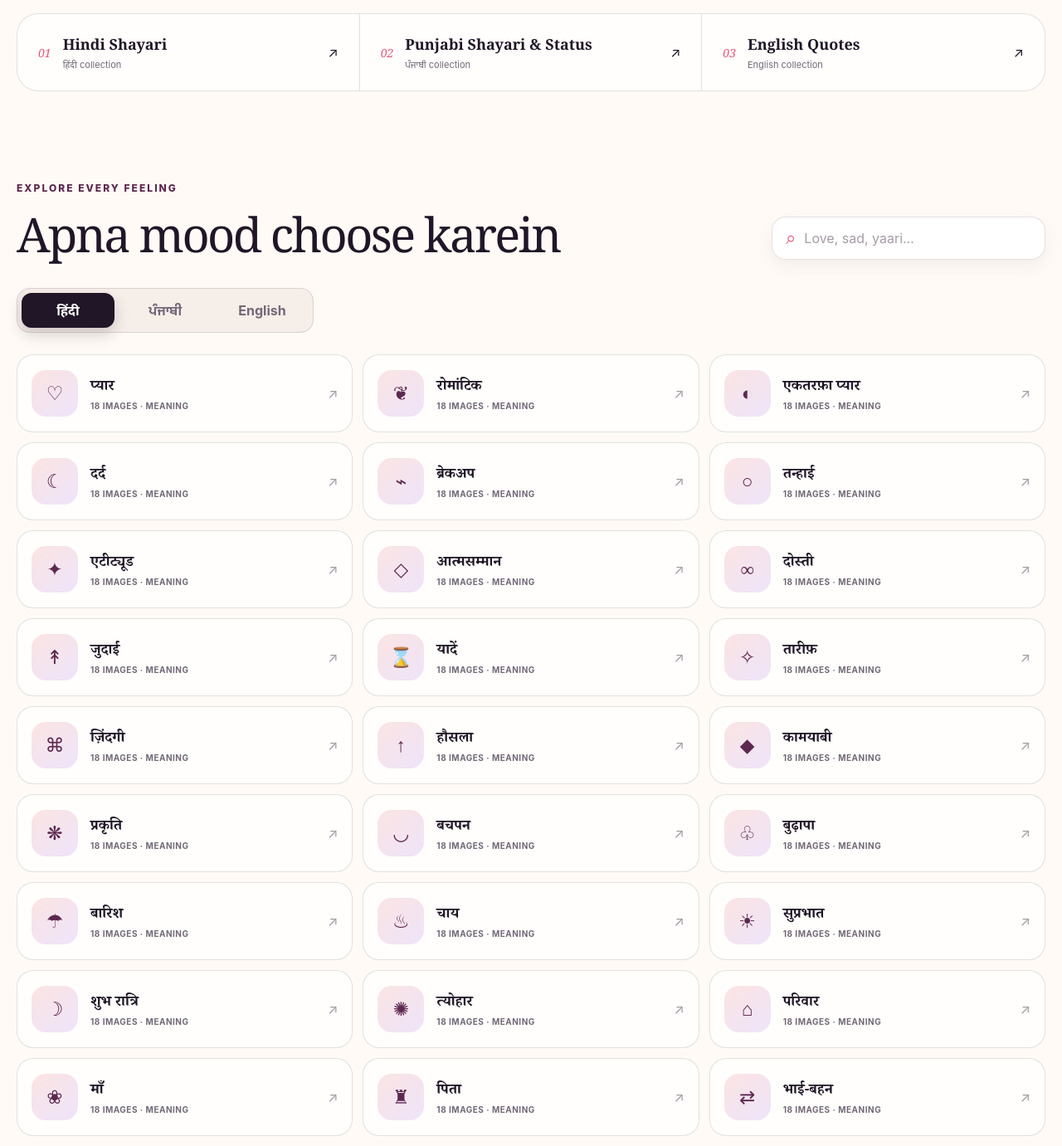
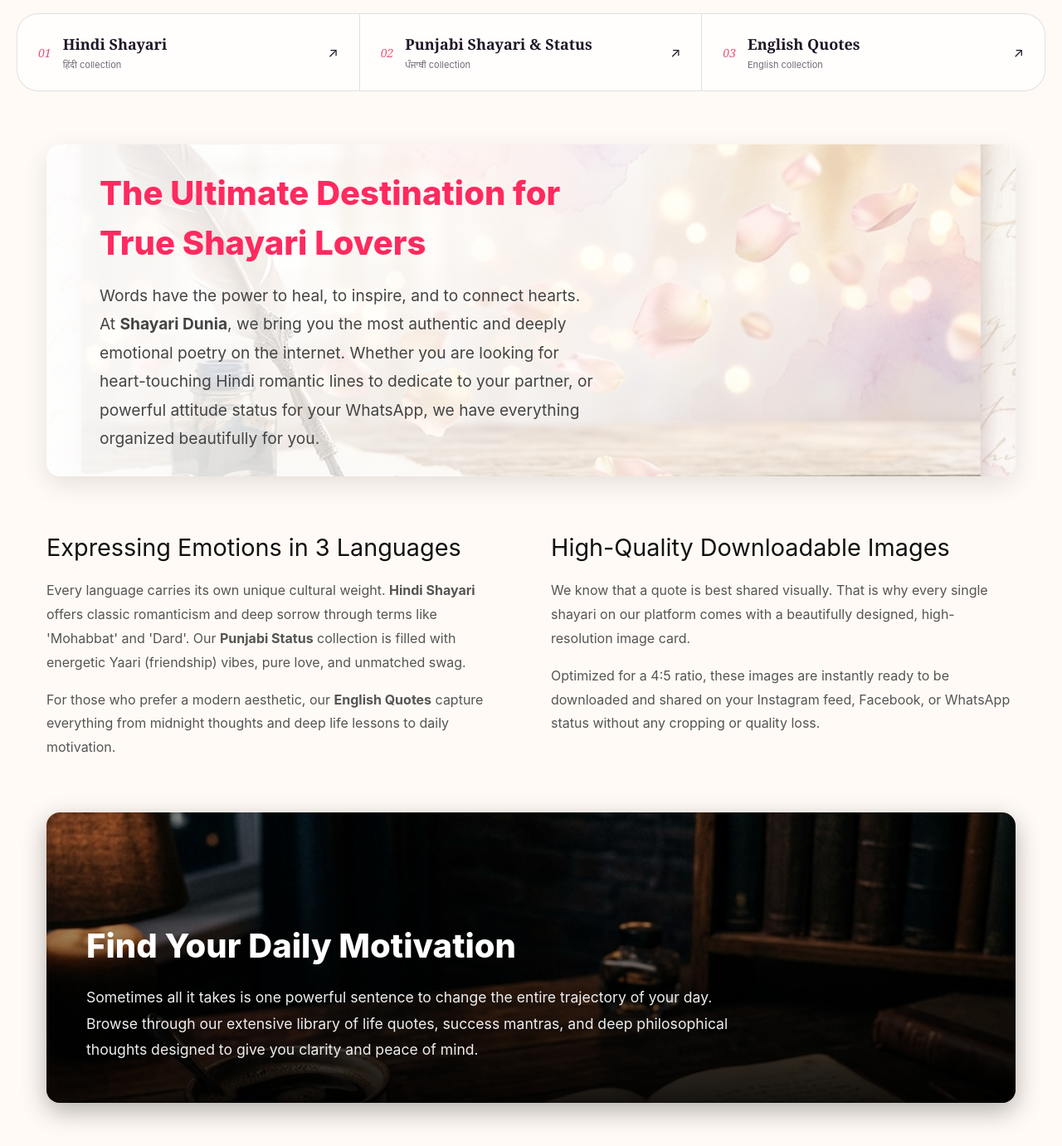
Before and after one commit to asbusiness276-cyber/shayaridunia, a Next.js app: page / in a window 1280 px wide. Shown: the part 947-2328 px from the top of the page at 83% size. Built offline with nearby package versions, Linux system fonts and the light colour scheme; no server answers.

Commit message:
feat: Add aesthetic images and deep SEO content to homepage

```diff
--- /dev/null
+++ b/app/components/HomeSEOContent.tsx
@@ -0,0 +1,70 @@
+import Image from 'next/image';
+
+export function HomeSEOContent() {
+  return (
+    <section className="seo-content" style={{ padding: '4rem 1rem', maxWidth: '1200px', margin: '0 auto' }}>
+
+      {/* Banner 1: Hero SEO */}
+      <div style={{ position: 'relative', borderRadius: '16px', overflow: 'hidden', marginBottom: '4rem', boxShadow: '0 10px 30px rgba(0,0,0,0.1)' }}>
+        <Image
+          src="/hero-banner.jpg"
+          alt="Beautiful Shayari Banner with Quill and Rose Petals"
+          width={1200}
+          height={600}
+          style={{ width: '100%', maxHeight: '400px', objectFit: 'cover', display: 'block' }}
+        />
+        <div style={{ position: 'absolute', top: 0, left: 0, width: '100%', height: '100%', background: 'linear-gradient(to right, rgba(255,255,255,0.95), rgba(255,255,255,0.4))', display: 'flex', flexDirection: 'column', justifyContent: 'center', padding: '2rem 4rem' }}>
+          <h2 style={{ fontSize: '2.5rem', fontWeight: 800, color: '#ff2a5f', marginBottom: '1rem', maxWidth: '600px' }}>
+            The Ultimate Destination for True Shayari Lovers
+          </h2>
+          <p style={{ fontSize: '1.2rem', color: '#444', lineHeight: 1.8, maxWidth: '600px' }}>
+            Words have the power to heal, to inspire, and to connect hearts. At <strong>Shayari Dunia</strong>, we bring you the most authentic and deeply emotional poetry on the internet. Whether you are looking for heart-touching Hindi romantic lines to dedicate to your partner, or powerful attitude status for your WhatsApp, we have everything organized beautifully for you.
+          </p>
+        </div>
+      </div>
+
+      <div style={{ display: 'grid', gridTemplateColumns: 'repeat(auto-fit, minmax(300px, 1fr))', gap: '3rem', marginBottom: '4rem' }}>
+        <div>
+          <h3 style={{ fontSize: '1.8rem', color: '#111', marginBottom: '1rem' }}>Expressing Emotions in 3 Languages</h3>
+          <p style={{ color: '#555', lineHeight: 1.8, marginBottom: '1rem' }}>
+            Every language carries its own unique cultural weight. <strong>Hindi Shayari</strong> offers classic romanticism and deep sorrow through terms like 'Mohabbat' and 'Dard'.
+            Our <strong>Punjabi Status</strong> collection is filled with energetic Yaari (friendship) vibes, pure love, and unmatched swag.
+          </p>
+          <p style={{ color: '#555', lineHeight: 1.8 }}>
+            For those who prefer a modern aesthetic, our <strong>English Quotes</strong> capture everything from midnight thoughts and deep life lessons to daily motivation.
+          </p>
+        </div>
+
+        <div>
+          <h3 style={{ fontSize: '1.8rem', color: '#111', marginBottom: '1rem' }}>High-Quality Downloadable Images</h3>
+          <p style={{ color: '#555', lineHeight: 1.8, marginBottom: '1rem' }}>
+            We know that a quote is best shared visually. That is why every single shayari on our platform comes with a beautifully designed, high-resolution image card.
+          </p>
+          <p style={{ color: '#555', lineHeight: 1.8 }}>
+            Optimized for a 4:5 ratio, these images are instantly ready to be downloaded and shared on your Instagram feed, Facebook, or WhatsApp status without any cropping or quality loss.
+          </p>
+        </div>
+      </div>
+
+      {/* Banner 2: English Quotes SEO */}
+      <div style={{ position: 'relative', borderRadius: '16px', overflow: 'hidden', boxShadow: '0 10px 30px rgba(0,0,0,0.3)' }}>
+        <Image
+          src="/quotes-bg.jpg"
+          alt="Cinematic aesthetic background for English Quotes"
+          width={1200}
+          height={600}
+          style={{ width: '100%', maxHeight: '350px', objectFit: 'cover', display: 'block' }}
+        />
+        <div style={{ position: 'absolute', bottom: 0, left: 0, width: '100%', height: '100%', background: 'linear-gradient(to top, rgba(0,0,0,0.9), transparent)', display: 'flex', flexDirection: 'column', justifyContent: 'flex-end', padding: '3rem' }}>
+          <h2 style={{ fontSize: '2.5rem', fontWeight: 800, color: '#fff', marginBottom: '1rem' }}>
+            Find Your Daily Motivation
+          </h2>
+          <p style={{ fontSize: '1.1rem', color: '#eee', lineHeight: 1.8, maxWidth: '800px' }}>
+            Sometimes all it takes is one powerful sentence to change the entire trajectory of your day. Browse through our extensive library of life quotes, success mantras, and deep philosophical thoughts designed to give you clarity and peace of mind.
+          </p>
+        </div>
+      </div>
+
+    </section>
+  );
+}
--- a/app/page.tsx
+++ b/app/page.tsx
@@ -2,6 +2,7 @@ import Link from "next/link";
 import { CategoryExplorer } from "./components/CategoryExplorer";
 import { QuoteGrid } from "./components/QuoteGrid";
 import { SiteFooter, SiteHeader } from "./components/SiteHeader";
+import { HomeSEOContent } from "./components/HomeSEOContent";
 import {
   emotions,
   getFeaturedQuotes,
@@ -91,6 +92,8 @@ export default function Home() {
           ))}
         </section>
 
+        <HomeSEOContent />
+
         <div id="emotions" className="page-shell">
           <CategoryExplorer emotions={emotions} />
 
```
Also changed, not shown: public/hero-banner.jpg (added), public/quotes-bg.jpg (added).
